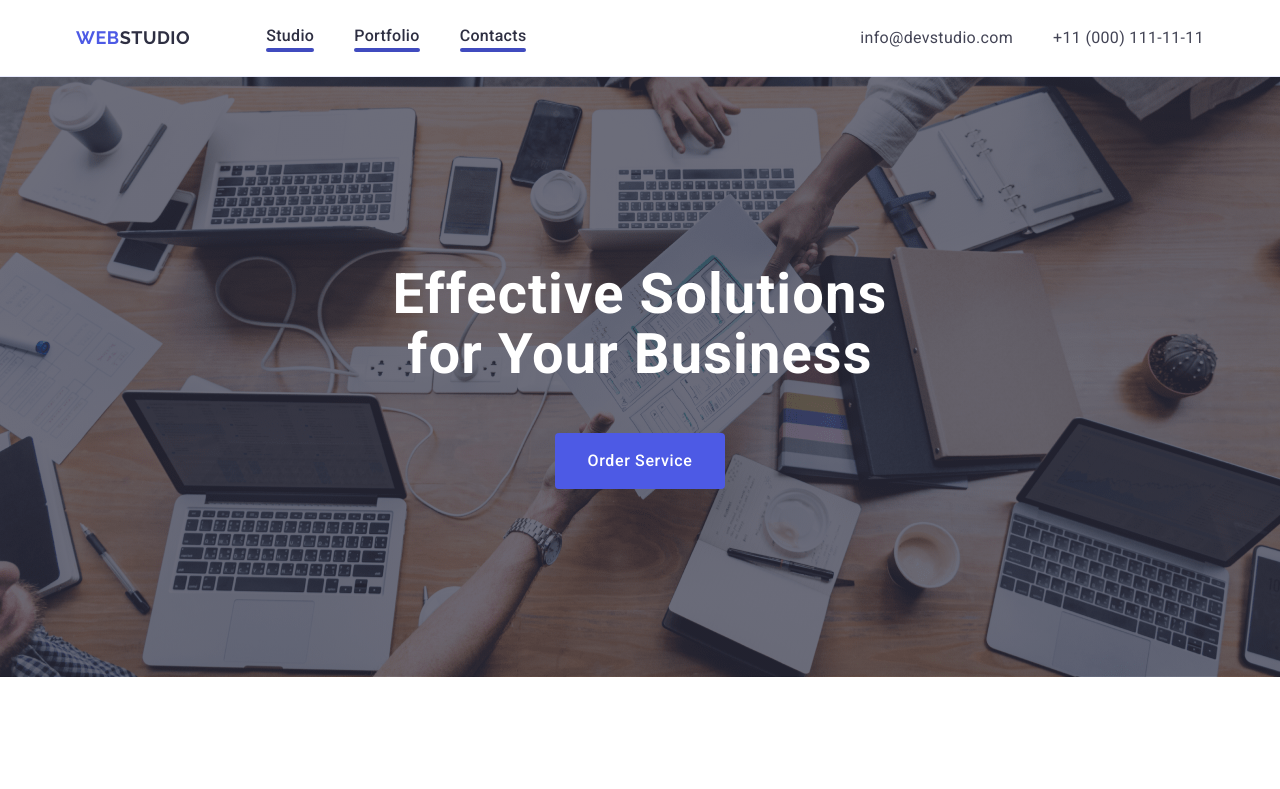
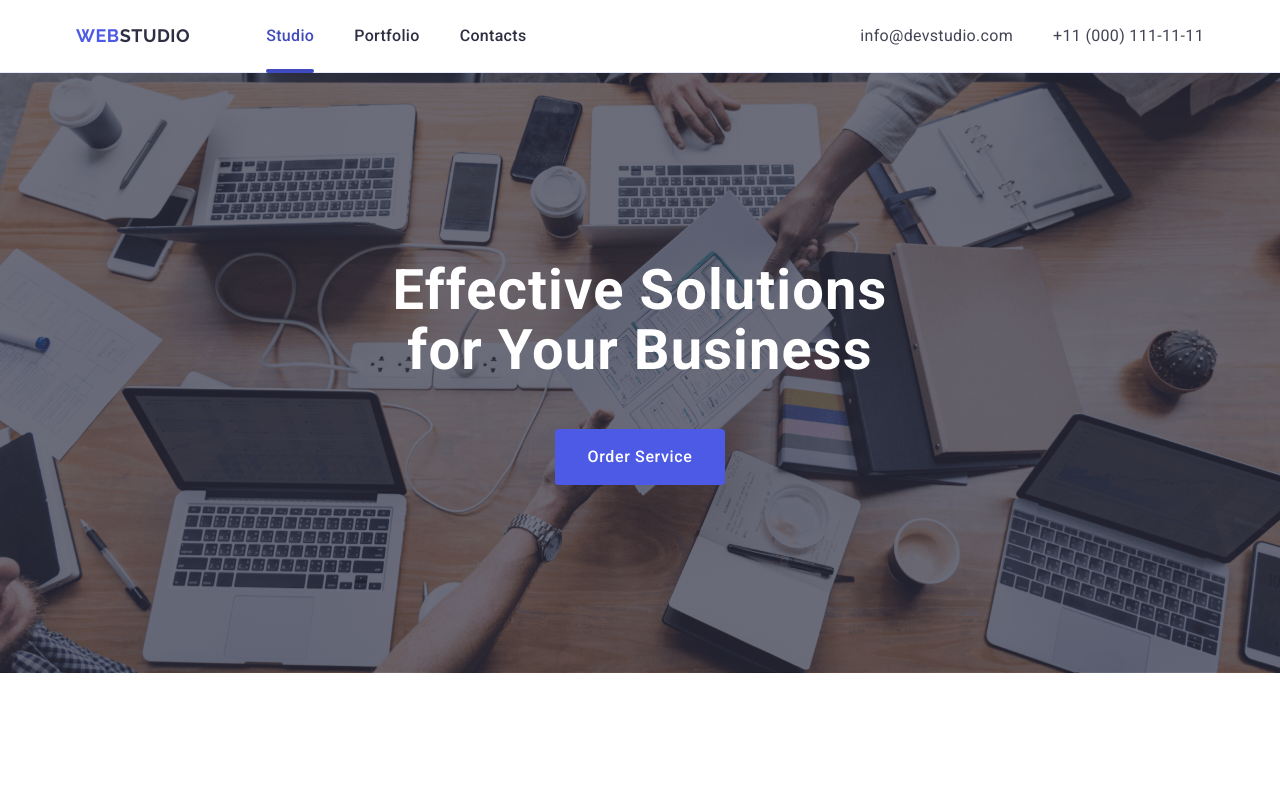
Before and after one commit to Pavlo-Malysh/goit-markup-hw-04, a plain HTML site: page index.html in a window 1280 px wide. Shown: the top 789 px of the page. Drawn offline with nearby package versions, Linux system fonts and the light colour scheme.

Commit message:
fixed mistake styles position header

```diff
--- a/css/styles.css
+++ b/css/styles.css
@@ -138,6 +138,7 @@
 
 .header {
     border-bottom: 1px solid #e7e9fc;
+    box-shadow: 0px 2px 1px rgba(46, 47, 66, 0.08), 0px 1px 1px rgba(46, 47, 66, 0.16), 0px 1px 6px rgba(46, 47, 66, 0.08);
 }
 
 .navigation {
@@ -166,6 +167,12 @@
     padding: 24px 0;
 }
 
+.active-page {
+    position: relative;
+    color: #404bbf;
+    transition: color 250ms cubic-bezier(0.4, 0, 0.2, 1);
+}
+
 .nav-link:hover,
 .nav-link:focus,
 .address-link-item:hover,
@@ -173,13 +180,16 @@
     color: #404bbf;
 }
 
-.nav-link::after {
+.active-page::after {
     content: "";
-    width: auto;
+    width: 100%;
     height: 4px;
     background-color: #404bbf;
     border-radius: 2px;
     display: flex;
+    position: absolute;
+    left: 0;
+    bottom: -1px;
 
 }
 
@@ -190,6 +200,10 @@
 .address-link-list {
     display: flex;
     gap: 40px;
+}
+
+.address-link-item {
+    transition: color 250ms cubic-bezier(0.4, 0, 0.2, 1);
 }
 
 /* Hero section */
--- a/index.html
+++ b/index.html
@@ -23,7 +23,7 @@
                 <nav class="nav-header">
                     <a class="logo header-logo" href="./index.html">Web<span class="logo-dark">Studio</span></a>
                     <ul class="nav-list">
-                        <li class="nav-item"><a class="nav-link" href="./index.html">Studio</a></li>
+                        <li class="nav-item"><a class="nav-link active-page" href="./index.html">Studio</a></li>
                         <li class="nav-item"><a class="nav-link" href="#portfolio">Portfolio</a></li>
                         <li class="nav-item"><a class="nav-link" href="">Contacts</a></li>
                     </ul>
```
